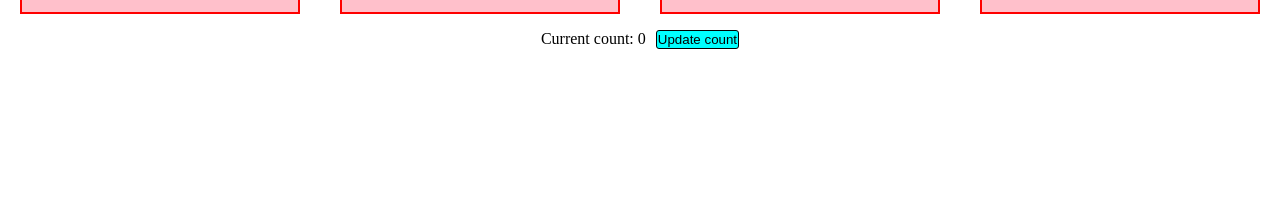
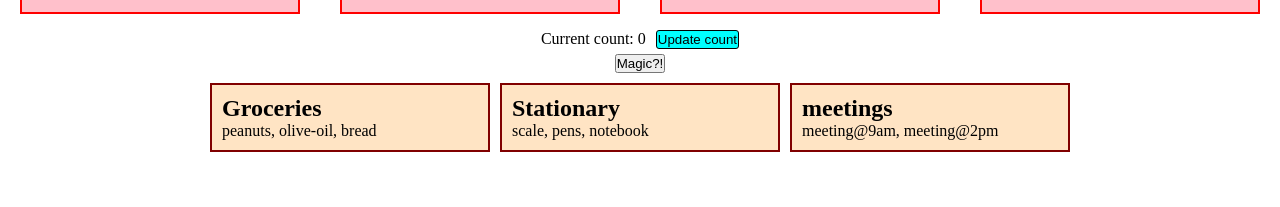
Before and after one commit to rajbhirud/Web-Development, a React (Vite) app in the folder lect008/: page / in a window 1280 px wide. Shown: the part 515-722 px from the top of the page. Built offline with nearby package versions, Linux system fonts and the light colour scheme.

Commit message:
conditional rendering and rendering lists in React

```diff
--- a/lect008/src/App.jsx
+++ b/lect008/src/App.jsx
@@ -2,6 +2,7 @@ import Footer from "./components/Footer"
 import Navbar from "./components/Navbar"
 import Card from './components/Card'
 import Counter from "./components/useState"
+import Conditionals from "./components/Conditionals"
 import { useEffect } from "react"
 
 function App() {
@@ -22,6 +23,7 @@ function App() {
           <Card />
         </div>
         <Counter />
+        <Conditionals />
       </main>
       <Footer />
     </>
--- /dev/null
+++ b/lect008/src/components/Conditionals.css
@@ -0,0 +1,19 @@
+.conditionals {
+    display: flex;
+    justify-content: center;
+    margin: 5px;
+    gap: 5px;
+}
+
+.displayLists {
+    justify-content: center;
+    display: flex;
+}
+
+.listItem {
+    padding: 10px;
+    margin: 5px;
+    border: 2px solid maroon;
+    background-color: bisque;
+    width: 20vw;
+}
--- /dev/null
+++ b/lect008/src/components/Conditionals.jsx
@@ -0,0 +1,49 @@
+import React from 'react'
+import { useState } from 'react'
+import './Conditionals.css'
+
+const Conditionals = () => {
+    const [showbtn, setshowbtn] = useState(false)
+    const [todos, setTodos] = useState([
+        {
+            title: "Groceries",
+            description: "peanuts, olive-oil, bread"
+        },
+        {
+            title: "Stationary",
+            description: "scale, pens, notebook"
+        },
+        {
+            title: "meetings",
+            description: "meeting@9am, meeting@2pm"
+        }
+    ])
+
+    const Todo = (todo) => {
+        return (
+            <>
+                <div className={todo.className}>
+                    <h2>{todo.title}</h2>
+                    <p>{todo.description}</p>
+                </div>
+            </>
+        )
+    }
+
+    return (
+        <div>
+            <div className='conditionals'>
+                {/* {showbtn? <button>Click me</button> : "button unavailable"} */}
+                {showbtn && <button>Click me</button>}
+                <button onClick={() => { setshowbtn(!showbtn) }}>Magic?!</button>
+            </div>
+            <div className='displayLists'>
+                {todos.map((item, index) => {
+                    return <Todo key={index} className="listItem" title={item.title} description={item.description} />
+                })}
+            </div>
+        </div>
+    )
+}
+
+export default Conditionals
```
